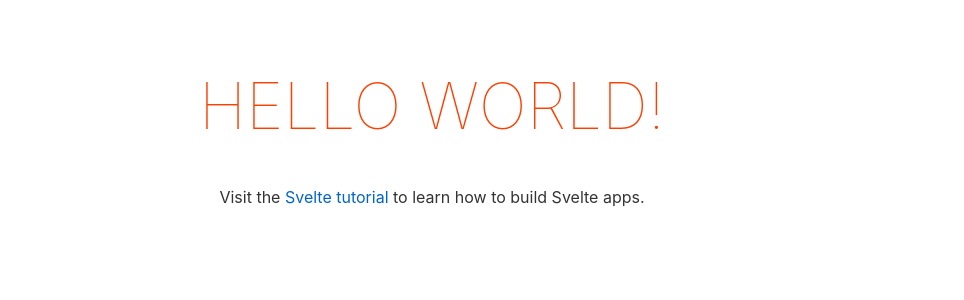
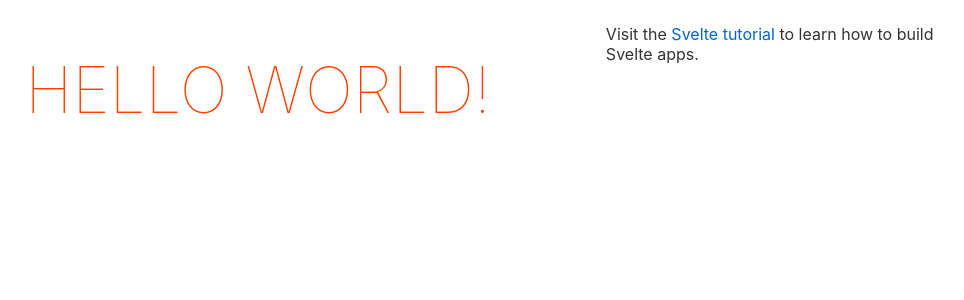
Before and after one commit to peelar/pizza-creator, a Svelte app: page / in a window 1280 px wide. Shown: the top 300 px of the page, without its empty margins (208-1172 px from the left). Built offline with nearby package versions, Linux system fonts and the light colour scheme.

Commit message:
Add basic grid layout

```diff
--- a/src/App.svelte
+++ b/src/App.svelte
@@ -9,10 +9,12 @@
 
 <style>
 	main {
-		text-align: center;
-		padding: 1em;
-		max-width: 240px;
+		display: grid;
+		grid-template-columns: 2fr 1fr;
+		gap: 1rem;
 		margin: 0 auto;
+		min-height: 600px;
+		width: 80%;
 	}
 
 	h1 {
@@ -20,11 +22,6 @@
 		text-transform: uppercase;
 		font-size: 4em;
 		font-weight: 100;
-	}
-
-	@media (min-width: 640px) {
-		main {
-			max-width: none;
-		}
+		text-align: center;
 	}
 </style>
```
